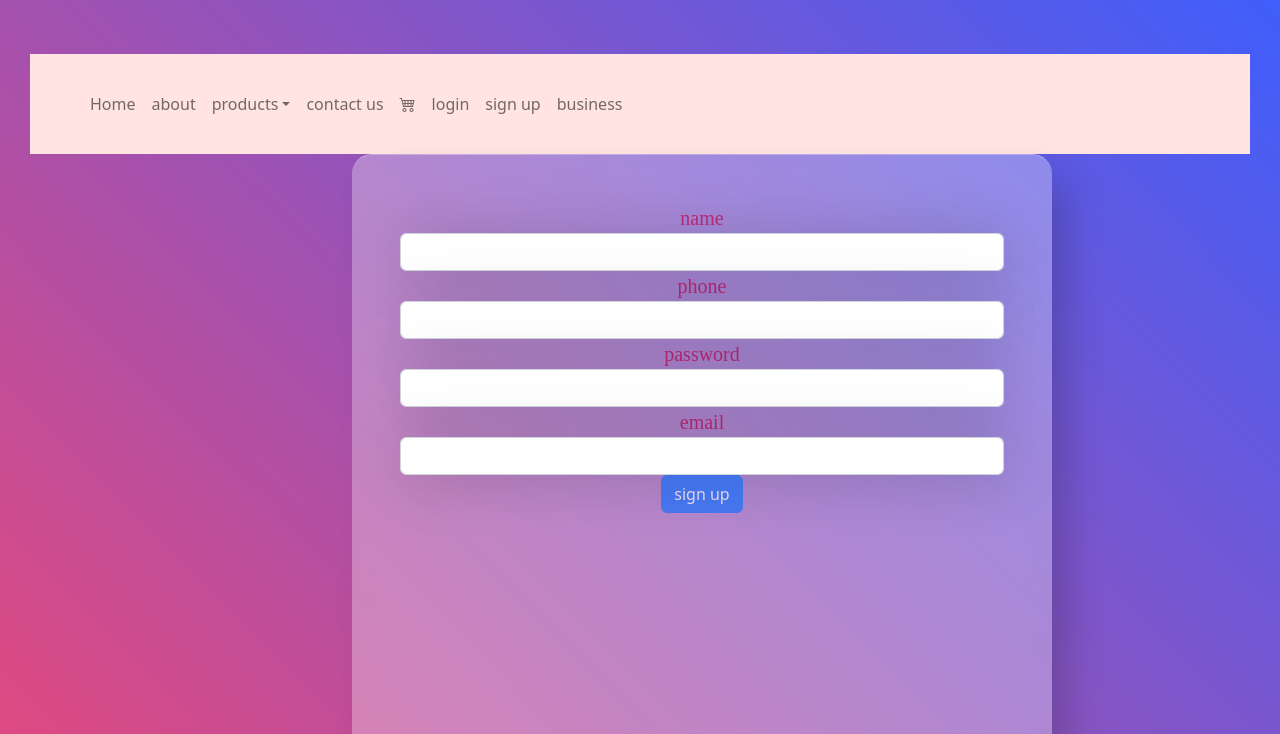
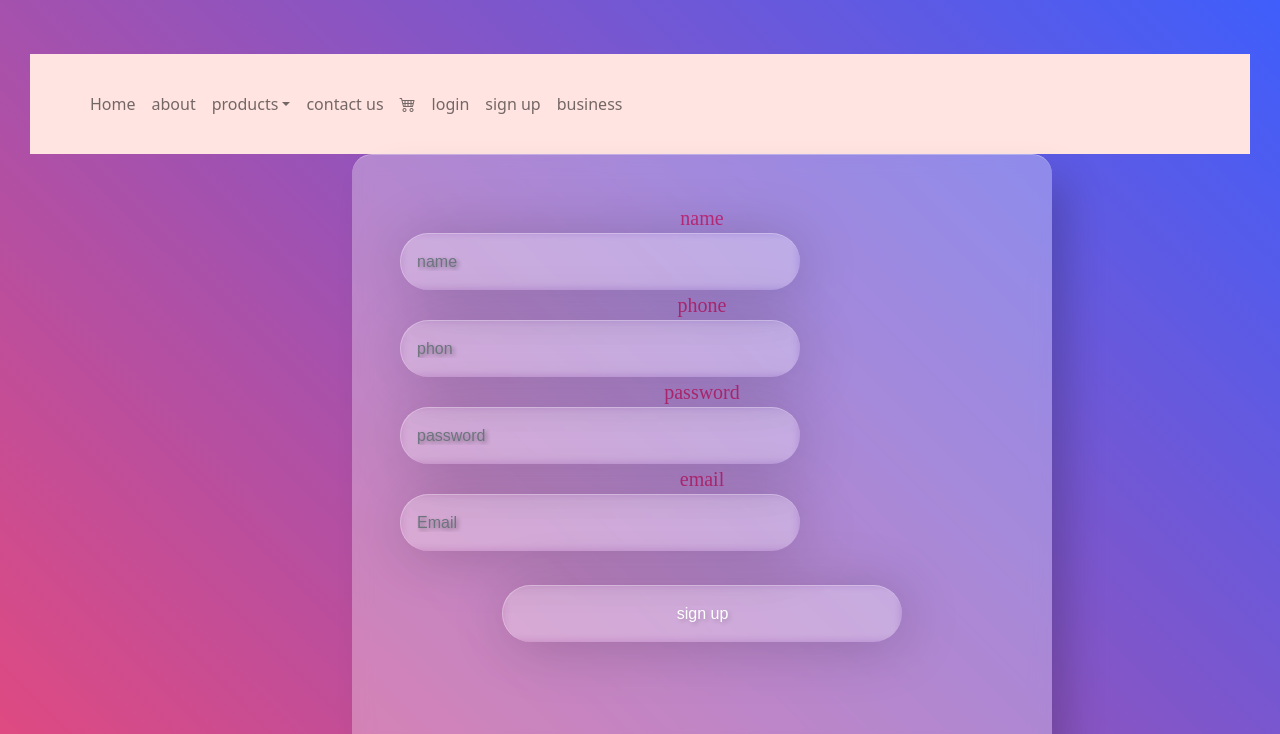
Before and after one commit to shirasadon/Baby-products-store, a React (Create React App) app: page /signup in a window 1280 px wide. Shown: the top 734 px of the page. Built offline with nearby package versions, Linux system fonts and the light colour scheme; some icons are missing.

Commit message:
Fixing bugs in the design of the registration and login components

```diff
--- a/src/components/input.jsx
+++ b/src/components/input.jsx
@@ -1,5 +1,5 @@
 import classNames from "classnames";
-
+import "../style/login.css"
 const Input = ({ label, name, error, ...rest }) => {
   return (
     <div className="form-group">
@@ -9,12 +9,26 @@ const Input = ({ label, name, error, ...rest }) => {
       >
         {label}
       </label>
-      <input
+      <input style={{ background: "transparent",
+    width: "400px",
+    border: "none",
+    borderLeft: "1px solid rgba(255,255,255,0.3)",
+    borderTop: "1px solid rgba(255,255,255,0.3)",
+    borderRadius: "5000px",
+    backdropFilter:" blur(5px)",
+    boxShadow: "4px 4px 60px rgba(0,0,0,0.2)",
+    color: "#fff",
+    fontFamily: "Montserrat, sans-serif",
+    fontWeight: "500PX",
+    transition: "all 0.2s ease-in-out",
+    textShadow: "2px 2px 4px rgba(0,0,0,0.2)",
+    padding: "1em",}} class="input"
         {...rest}
         id={name}
-        className={classNames("form-control", { "is-invalid": error })}
+        className= {classNames(" form-control ", { "is-invalid": error })}
+
       />
-      <span className="invalid-feedback">{error}</span>
+      <span className="invalid-feedback ">{error}</span>
     </div>
   );
 };
--- a/src/pages/addarticle.jsx
+++ b/src/pages/addarticle.jsx
@@ -71,7 +71,8 @@ function AddArticle({ redirect }) {
             {...formik.getFieldProps("alt")}
             error={formik.touched.alt && formik.errors.alt}
           ></Input>
-          <button disabled={!formik.isValid} className="btn btn-primary">
+          <br />
+          <button disabled={!formik.isValid} className="input button">
             Add article
           </button>
         </form>
--- a/src/pages/addproduct.jsx
+++ b/src/pages/addproduct.jsx
@@ -17,8 +17,8 @@ function AddProduct() {
       img: "img",
       title: "title",
       description: "description",
-      category: "",
-      alt: "",
+      category: "category",
+      alt: "alt",
     },
     validate: formikValidateUsingJoi({
       img: Joi.string().min(5).max(1000).required(),
@@ -80,7 +80,8 @@ function AddProduct() {
             {...formik.getFieldProps("alt")}
             error={formik.touched.alt && formik.errors.alt}
           ></Input>
-          <button disabled={!formik.isValid} className="btn btn-primary">
+          <br />
+          <button disabled={!formik.isValid} className="input button">
             Add product
           </button>
         </form>
--- a/src/pages/login.jsx
+++ b/src/pages/login.jsx
@@ -54,12 +54,12 @@ function Login({ redirect, redirectBiz }) {
   <form onSubmit={formik.handleSubmit} >
   {error && <div className="alert alert-danger">{error}</div>}
     <p>Welcome</p>
-    <input  label="email"
+    <Input className="input"  label="email"
             name="email"
             type="email"
             {...formik.getFieldProps("email")}
-            error={formik.touched.email && formik.errors.email}  class="email" placeholder="Email"/><br/><br />
-    <input label="password"
+            error={formik.touched.email && formik.errors.email}  class="email input" placeholder="Email"/><br/><br />
+    <Input label="password"
             name="password"
             type="password"
             {...formik.getFieldProps("password")}
--- a/src/pages/signup.jsx
+++ b/src/pages/signup.jsx
@@ -8,6 +8,7 @@ import { useNavigate, Navigate } from "react-router-dom";
 
 import Input from "../components/input";
 import { useAuth } from "../context/auth.context";
+
 function Signup({ redirect }) {
   const navigate = useNavigate();
   const [error, setError] = useState("");
@@ -58,6 +59,7 @@ function Signup({ redirect }) {
             label="name"
             name="name"
             type="string"
+            placeholder="name"
             {...formik.getFieldProps("name")}
             error={formik.touched.name && formik.errors.name}
           ></Input>
@@ -65,6 +67,7 @@ function Signup({ redirect }) {
             label="phone"
             name="phone"
             type="string"
+            placeholder="phon"
             {...formik.getFieldProps("phone")}
             error={formik.touched.phone && formik.errors.phone}
           ></Input>
@@ -72,6 +75,7 @@ function Signup({ redirect }) {
             label="password"
             name="password"
             type="password"
+            placeholder="password"
             {...formik.getFieldProps("password")}
             error={formik.touched.password && formik.errors.password}
           ></Input>
@@ -79,10 +83,12 @@ function Signup({ redirect }) {
             label="email"
             name="email"
             type="email"
+            placeholder="Email"
             {...formik.getFieldProps("email")}
             error={formik.touched.email && formik.errors.email}
           ></Input>
-          <button disabled={!formik.isValid} className="btn btn-primary">
+          <br />
+          <button  className="input button" disabled={!formik.isValid} >
             sign up
           </button>
         </form>
--- a/src/pages/signupbiz.jsx
+++ b/src/pages/signupbiz.jsx
@@ -60,6 +60,8 @@ function SignupBiz({ redirect }) {
             label="name"
             name="name"
             type="string"
+            placeholder="name"
+
             {...formik.getFieldProps("name")}
             error={formik.touched.name && formik.errors.name}
           ></Input>
@@ -67,6 +69,8 @@ function SignupBiz({ redirect }) {
             label="phone"
             name="phone"
             type="string"
+            placeholder="phone"
+
             {...formik.getFieldProps("phone")}
             error={formik.touched.phone && formik.errors.phone}
           ></Input>
@@ -74,6 +78,7 @@ function SignupBiz({ redirect }) {
             label="password"
             name="password"
             type="password"
+            placeholder="password"
             {...formik.getFieldProps("password")}
             error={formik.touched.password && formik.errors.password}
           ></Input>
@@ -81,10 +86,13 @@ function SignupBiz({ redirect }) {
             label="email"
             name="email"
             type="email"
+            placeholder="Email"
             {...formik.getFieldProps("email")}
             error={formik.touched.email && formik.errors.email}
           ></Input>
-          <button disabled={!formik.isValid} className="btn btn-primary">
+          <br />
+          <button className="input button" disabled={!formik.isValid} >
+
             sign up Business
           </button>
         </form>
--- a/src/style/login.css
+++ b/src/style/login.css
@@ -22,7 +22,7 @@ form {
 }
   p {
     font-weight: 500;
-    color: #fff;
+    color: #00cccc;
     opacity: 0.7;
     font-size: 1.4rem;
     margin-top: 0;
@@ -143,6 +143,8 @@ select:focus,
 textarea:focus,
 button:focus {
     outline: none;
+
+
 }
 .button{
     margin-top: 10px;
@@ -163,8 +165,12 @@ button:focus {
     font-weight: 500;
     transition: all 0.2s ease-in-out;
     text-shadow: 2px 2px 4px rgba(0,0,0,0.2);
+    cursor: pointer;
+
 }
 .button:hover{
     background: rgba(255,255,255,0.1);
     box-shadow: 4px 4px 60px 8px rgba(0,0,0,0.2);
+    cursor: pointer;
+
   }
```
